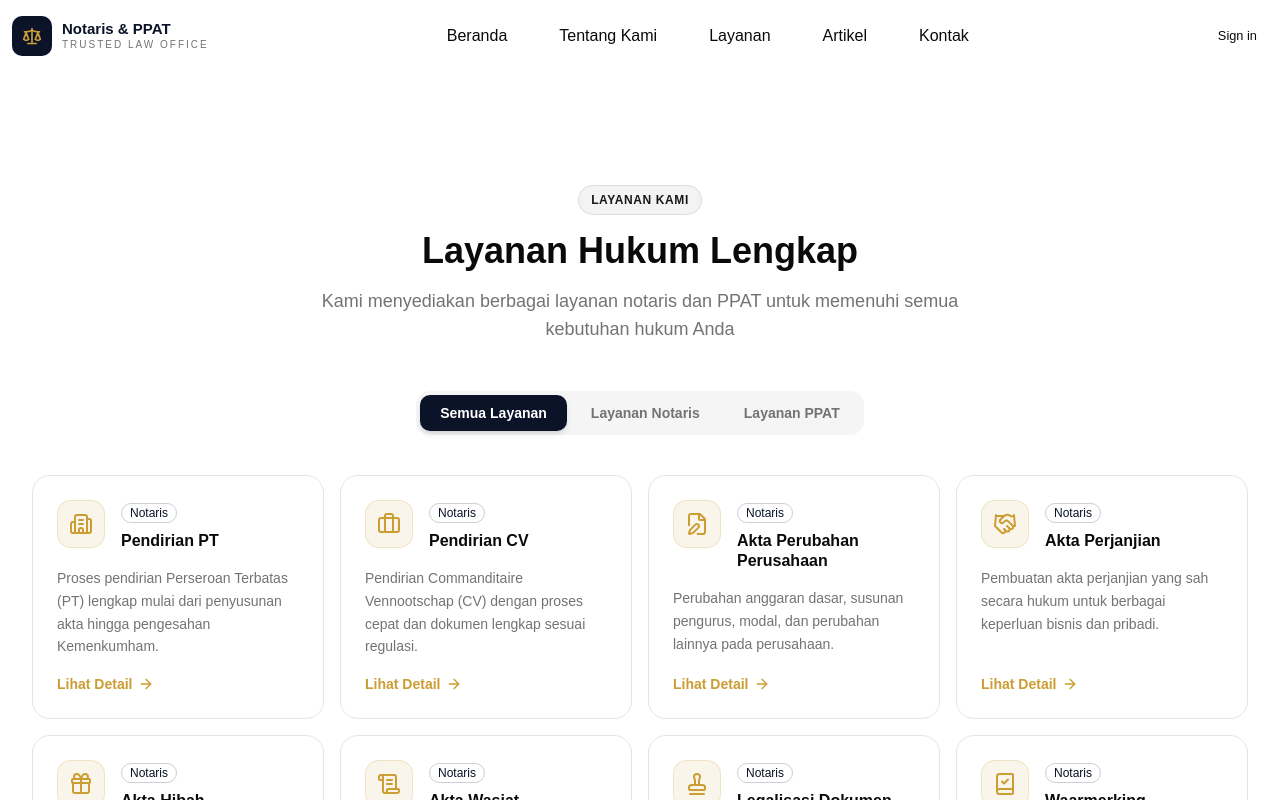
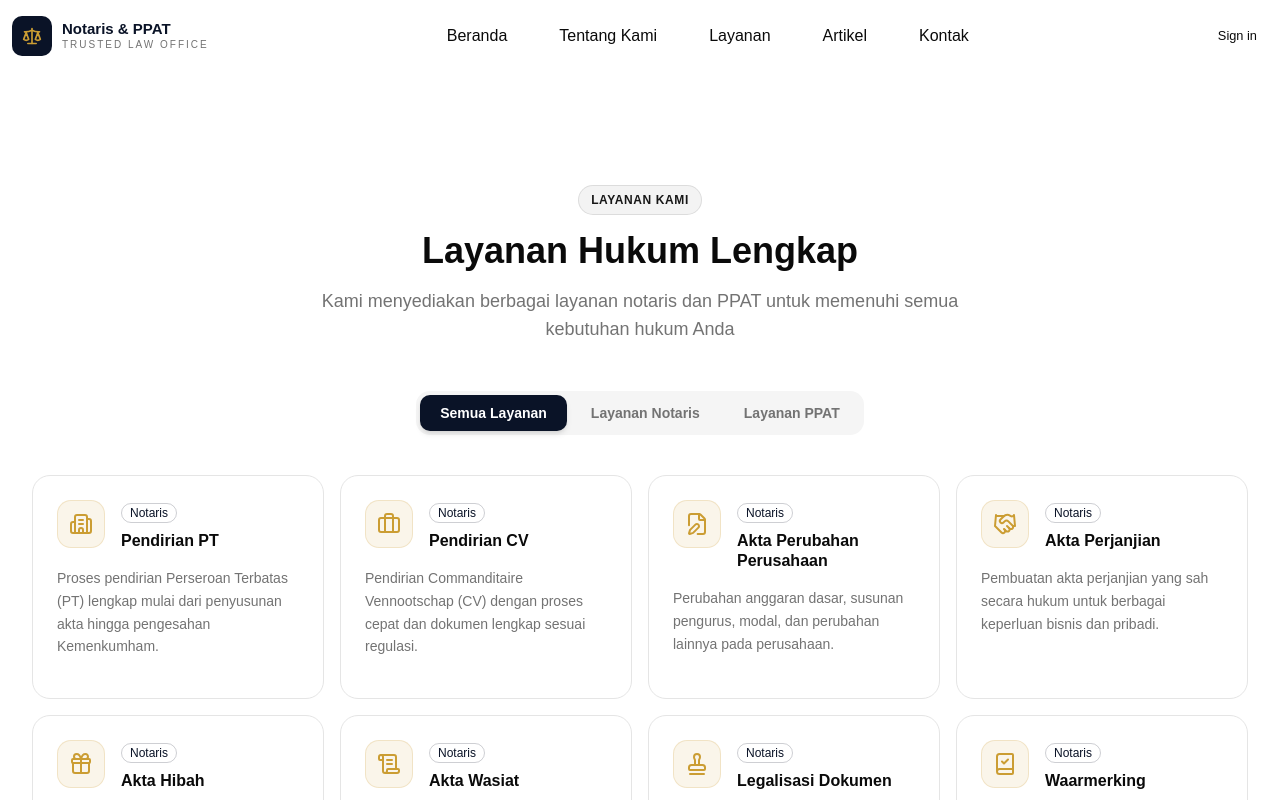
Before and after one commit to kenarigame/CC2_ComPro, a React (Vite) app: page /services in a window 1280 px wide. Shown: the top 800 px of the page. Built offline with nearby package versions, Linux system fonts and the light colour scheme.

Commit message:
edit menu Layanan

```diff
--- a/src/pages/Service.tsx
+++ b/src/pages/Service.tsx
@@ -69,10 +69,6 @@ function ServiceCard({ service }: { service: ServiceItem }) {
       <p className="text-muted-foreground text-sm leading-relaxed flex-1 mb-4">
         {service.description}
       </p>
-      <button className="flex items-center gap-1.5 text-gold text-sm font-semibold hover:gap-3 transition-all group/btn">
-        Lihat Detail
-        <ArrowRight className="w-4 h-4 group-hover/btn:translate-x-1 transition-transform" />
-      </button>
     </div>
   );
 }
```
